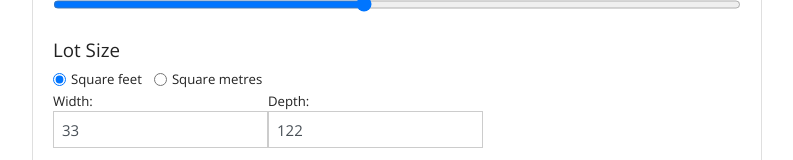
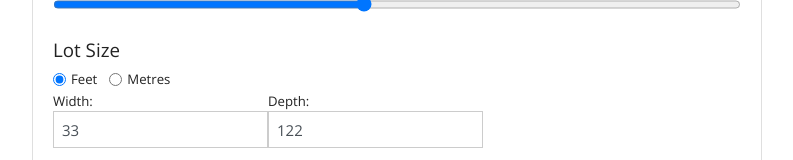
Before and after one commit to rgwood/NeighbourhoodVisualizer, an Angular app: page / in a window 1280 px wide. Shown: the part 1046-1206 px from the top of the page, without its empty margins (53-846 px from the left). Built offline with nearby package versions, Linux system fonts and the light colour scheme.

Commit message:
fix unit labels

```diff
--- a/src/app/app.component.html
+++ b/src/app/app.component.html
@@ -47,15 +47,15 @@
               <h5>Lot Size</h5>
               <div class="form-check form-check-inline">
                   <input class="form-check-input" type="radio" value='ft' formControlName="units" id="ftUnit">
-                  <label class="form-check-label" for="ftUnit">Square feet</label>
+                  <label class="form-check-label" for="ftUnit">Feet</label>
                 </div>
                 <div class="form-check form-check-inline">
                   <input class="form-check-input" type="radio" value='m' formControlName="units" id="mUnit">
-                  <label class="form-check-label" for="mUnit">Square metres</label>
+                  <label class="form-check-label" for="mUnit">Metres</label>
                 </div>
                 <div></div>
               <label>Width:
-                <!-- The ngClass is-invalid thing is to map to a Bootstrap class... there's gotta be a better way! -->
+                <!-- The ngClass is-invalid thing is to map to a Bootstrap CSS class... there's gotta be a better way! -->
                 <input [ngClass]="{'is-invalid': inputForm.controls['lotWidth'].invalid}" class="form-control" formControlName="lotWidth">
               </label>
               <label>Depth:
```
